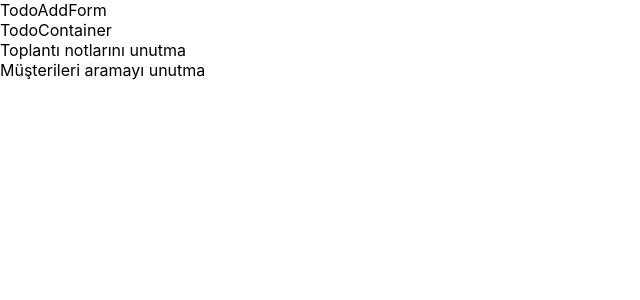
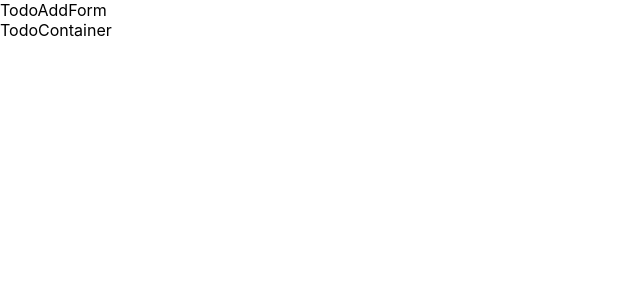
Before and after one commit to muslumhanerol/ToDo_App_With_ContextAPI, a React (Create React App) app in the folder todo_app_contextapi/: page / in a window 1280 px wide. Shown: the top 300 px of the page, without its empty margins (0-640 px from the left). Built offline with nearby package versions, Linux system fonts and the light colour scheme.

Commit message:
Update TodoContainer.js

```diff
--- a/todo_app_contextapi/src/Components/TodoContainer.js
+++ b/todo_app_contextapi/src/Components/TodoContainer.js
@@ -7,8 +7,7 @@ const TodoContainer = () => {
         <>
 
             <div>TodoContainer</div>
-            <div>{context.taskList[0].desc}</div>
-            <div>{context.taskList[1].desc}</div>
+
 
 
         </>
```
